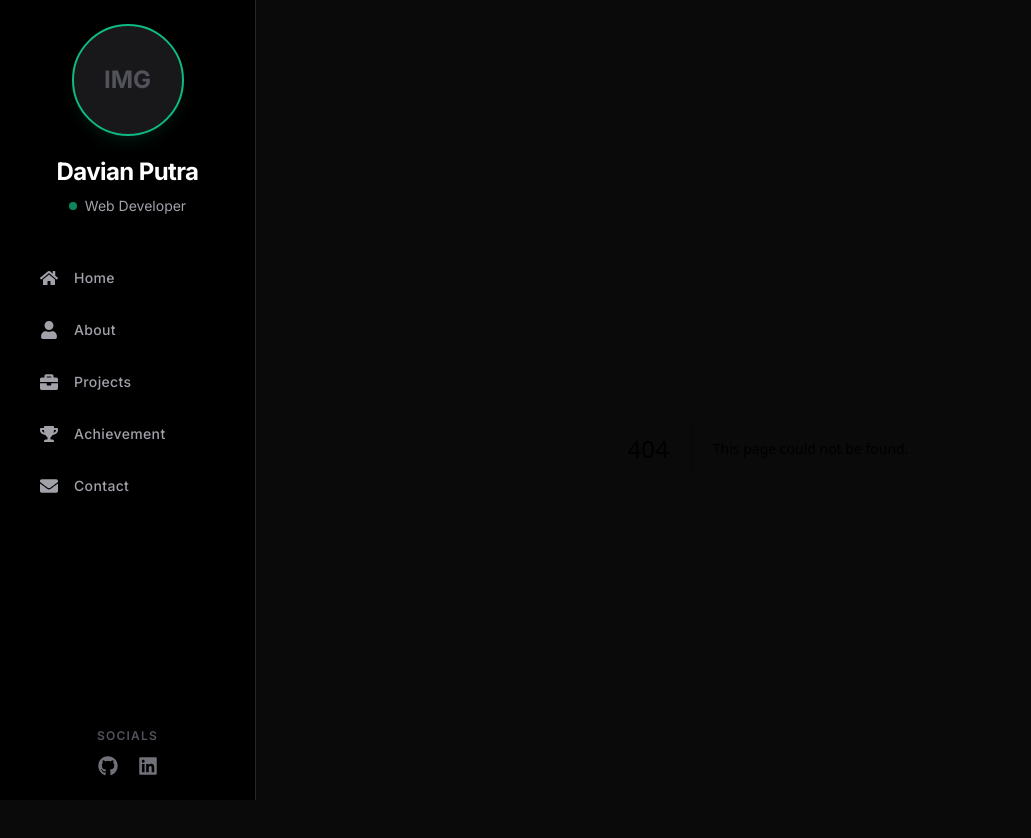
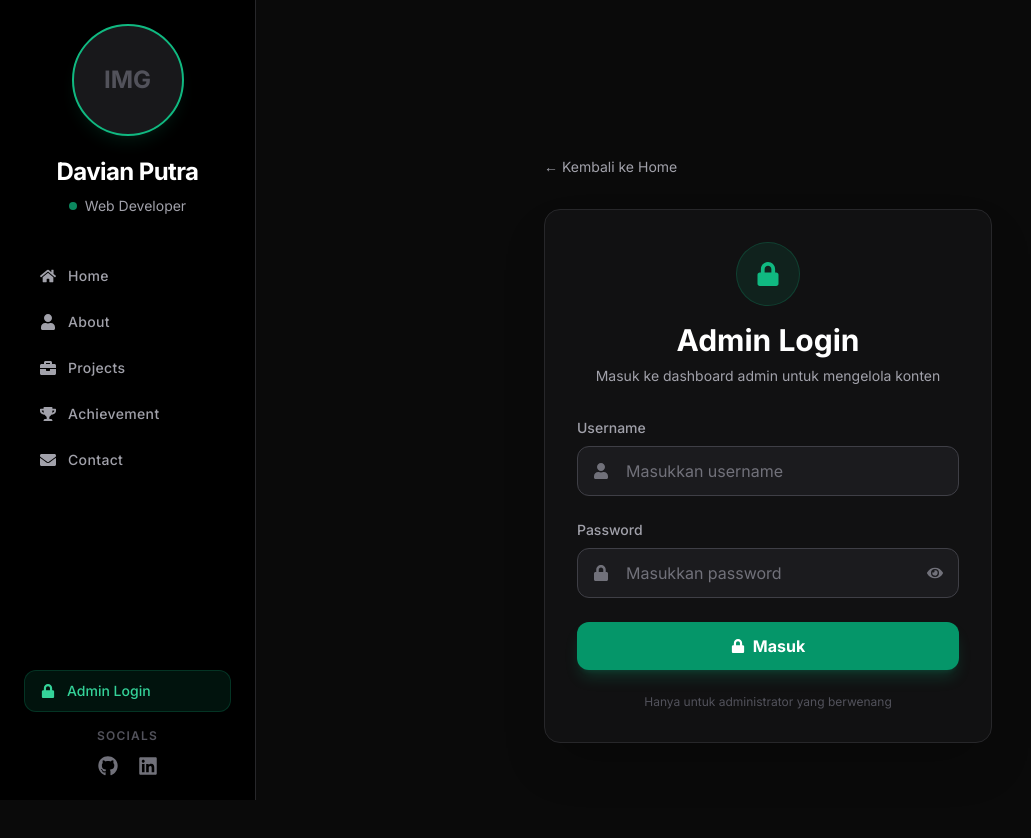
Before and after one commit to bangkennn/New-Portofolio, a Next.js app in the folder portofolio-baru/: page /admin/login in a window 1280 px wide. Before the commit this address had no page. Shown: the top 838 px of the page, without its empty margins (0-1031 px from the left). Built offline with nearby package versions, Linux system fonts and the light colour scheme.

Commit message:
admin section

```diff
--- /dev/null
+++ b/portofolio-baru/src/app/admin/dashboard/page.tsx
@@ -0,0 +1,49 @@
+"use client";
+
+import { useRouter } from "next/navigation";
+import { FaSignOutAlt, FaHome } from "react-icons/fa";
+import Link from "next/link";
+
+export default function AdminDashboard() {
+  const router = useRouter();
+
+  const handleLogout = () => {
+    // TODO: Implementasi logout
+    router.push("/admin/login");
+  };
+
+  return (
+    <div className="min-h-screen bg-[#0a0a0a] py-20 px-4">
+      <div className="max-w-7xl mx-auto">
+        {/* Header */}
+        <div className="flex items-center justify-between mb-8">
+          <div>
+            <h1 className="text-4xl font-bold text-white mb-2">Admin Dashboard</h1>
+            <p className="text-zinc-400">Kelola konten portfolio Anda</p>
+          </div>
+          <div className="flex items-center gap-4">
+            <Link
+              href="/"
+              className="px-4 py-2 bg-zinc-800 text-white rounded-lg hover:bg-zinc-700 transition-colors flex items-center gap-2"
+            >
+              <FaHome /> Kembali ke Home
+            </Link>
+            <button
+              onClick={handleLogout}
+              className="px-4 py-2 bg-red-600 text-white rounded-lg hover:bg-red-500 transition-colors flex items-center gap-2"
+            >
+              <FaSignOutAlt /> Logout
+            </button>
+          </div>
+        </div>
+
+        {/* Dashboard Content */}
+        <div className="bg-zinc-900/50 border border-zinc-800 rounded-2xl p-8">
+          <p className="text-zinc-400 text-center py-20">
+            Dashboard admin akan segera tersedia. Fitur manajemen konten sedang dalam pengembangan.
+          </p>
+        </div>
+      </div>
+    </div>
+  );
+}
--- /dev/null
+++ b/portofolio-baru/src/app/admin/login/page.tsx
@@ -0,0 +1,159 @@
+"use client";
+
+import { useState } from "react";
+import { useRouter } from "next/navigation";
+import { FaLock, FaUser, FaEye, FaEyeSlash } from "react-icons/fa";
+import Link from "next/link";
+
+export default function AdminLogin() {
+  const router = useRouter();
+  const [formData, setFormData] = useState({
+    username: "",
+    password: "",
+  });
+  const [showPassword, setShowPassword] = useState(false);
+  const [error, setError] = useState("");
+  const [isLoading, setIsLoading] = useState(false);
+
+  const handleSubmit = async (e: React.FormEvent) => {
+    e.preventDefault();
+    setError("");
+    setIsLoading(true);
+
+    // TODO: Implementasi autentikasi dengan backend
+    // Untuk sementara, validasi sederhana
+    if (formData.username && formData.password) {
+      // Simulasi login
+      setTimeout(() => {
+        setIsLoading(false);
+        // Redirect ke dashboard admin setelah login berhasil
+        router.push("/admin/dashboard");
+      }, 1000);
+    } else {
+      setIsLoading(false);
+      setError("Username dan password harus diisi");
+    }
+  };
+
+  const handleChange = (e: React.ChangeEvent<HTMLInputElement>) => {
+    setFormData({
+      ...formData,
+      [e.target.name]: e.target.value,
+    });
+  };
+
+  return (
+    <div className="min-h-screen bg-[#0a0a0a] flex items-center justify-center px-4">
+      <div className="w-full max-w-md">
+        {/* Back to Home Link */}
+        <Link
+          href="/"
+          className="inline-flex items-center gap-2 text-zinc-400 hover:text-emerald-400 transition-colors mb-8"
+        >
+          <span className="text-sm">← Kembali ke Home</span>
+        </Link>
+
+        {/* Login Card */}
+        <div className="bg-zinc-900/50 border border-zinc-800 rounded-2xl p-8 shadow-2xl">
+          {/* Header */}
+          <div className="text-center mb-8">
+            <div className="inline-flex items-center justify-center w-16 h-16 bg-emerald-500/10 border border-emerald-500/20 rounded-full mb-4">
+              <FaLock className="text-2xl text-emerald-500" />
+            </div>
+            <h1 className="text-3xl font-bold text-white mb-2">Admin Login</h1>
+            <p className="text-zinc-400 text-sm">
+              Masuk ke dashboard admin untuk mengelola konten
+            </p>
+          </div>
+
+          {/* Error Message */}
+          {error && (
+            <div className="mb-6 p-3 bg-red-500/10 border border-red-500/20 rounded-lg">
+              <p className="text-red-400 text-sm text-center">{error}</p>
+            </div>
+          )}
+
+          {/* Login Form */}
+          <form onSubmit={handleSubmit} className="space-y-6">
+            {/* Username Input */}
+            <div>
+              <label htmlFor="username" className="block text-sm font-medium text-zinc-400 mb-2">
+                Username
+              </label>
+              <div className="relative">
+                <div className="absolute left-4 top-1/2 transform -translate-y-1/2">
+                  <FaUser className="text-zinc-500" />
+                </div>
+                <input
+                  type="text"
+                  id="username"
+                  name="username"
+                  value={formData.username}
+                  onChange={handleChange}
+                  required
+                  className="w-full pl-12 pr-4 py-3 bg-zinc-800/50 border border-zinc-700 rounded-xl text-white placeholder-zinc-500 focus:outline-none focus:border-emerald-500/50 transition-colors"
+                  placeholder="Masukkan username"
+                />
+              </div>
+            </div>
+
+            {/* Password Input */}
+            <div>
+              <label htmlFor="password" className="block text-sm font-medium text-zinc-400 mb-2">
+                Password
+              </label>
+              <div className="relative">
+                <div className="absolute left-4 top-1/2 transform -translate-y-1/2">
+                  <FaLock className="text-zinc-500" />
+                </div>
+                <input
+                  type={showPassword ? "text" : "password"}
+                  id="password"
+                  name="password"
+                  value={formData.password}
+                  onChange={handleChange}
+                  required
+                  className="w-full pl-12 pr-12 py-3 bg-zinc-800/50 border border-zinc-700 rounded-xl text-white placeholder-zinc-500 focus:outline-none focus:border-emerald-500/50 transition-colors"
+                  placeholder="Masukkan password"
+                />
+                <button
+                  type="button"
+                  onClick={() => setShowPassword(!showPassword)}
+                  className="absolute right-4 top-1/2 transform -translate-y-1/2 text-zinc-500 hover:text-zinc-300 transition-colors"
+                >
+                  {showPassword ? <FaEyeSlash /> : <FaEye />}
+                </button>
+              </div>
+            </div>
+
+            {/* Submit Button */}
+            <button
+              type="submit"
+              disabled={isLoading}
+              className="w-full px-6 py-3 bg-emerald-600 text-white font-bold rounded-xl hover:bg-emerald-500 transition-all duration-300 disabled:opacity-50 disabled:cursor-not-allowed flex items-center justify-center gap-2 shadow-lg shadow-emerald-500/20"
+            >
+              {isLoading ? (
+                <>
+                  <div className="w-5 h-5 border-2 border-white/30 border-t-white rounded-full animate-spin"></div>
+                  <span>Memproses...</span>
+                </>
+              ) : (
+                <>
+                  <FaLock className="text-sm" />
+                  <span>Masuk</span>
+                </>
+              )}
+            </button>
+          </form>
+
+          {/* Footer Note */}
+          <div className="mt-6 text-center">
+            <p className="text-xs text-zinc-600">
+              Hanya untuk administrator yang berwenang
+            </p>
+          </div>
+        </div>
+      </div>
+    </div>
+  );
+}
--- a/portofolio-baru/src/components/Sidebar.tsx
+++ b/portofolio-baru/src/components/Sidebar.tsx
@@ -1,5 +1,5 @@
 import Link from 'next/link';
-import { FaHome, FaUser, FaBriefcase, FaEnvelope, FaGithub, FaLinkedin, FaTrophy } from 'react-icons/fa';
+import { FaHome, FaUser, FaBriefcase, FaEnvelope, FaGithub, FaLinkedin, FaTrophy, FaLock } from 'react-icons/fa';
 
 const Sidebar = () => {
   return (
@@ -21,7 +21,7 @@ const Sidebar = () => {
 
       {/* Menu Navigasi */}
       <nav className="flex-1 w-full">
-        <ul className="space-y-2">
+        <ul className="space-y-1.5">
           <NavItem href="/" icon={<FaHome />} label="Home" />
           <NavItem href="/about" icon={<FaUser />} label="About" />
           <NavItem href="/projects" icon={<FaBriefcase />} label="Projects" />
@@ -31,7 +31,17 @@ const Sidebar = () => {
       </nav>
 
       {/* Sosial Media */}
-      <div className="mt-auto">
+      <div className="mt-auto space-y-4">
+        {/* Admin Login Button */}
+        <Link
+          href="/admin/login"
+          className="flex items-center gap-3 px-4 py-2.5 bg-emerald-500/10 border border-emerald-500/20 rounded-xl text-emerald-400 hover:bg-emerald-500/20 hover:border-emerald-500/40 transition-all duration-300 group"
+        >
+          <FaLock className="text-sm group-hover:scale-110 transition-transform" />
+          <span className="font-medium text-sm">Admin Login</span>
+        </Link>
+
+        <div>
           <p className="text-xs text-zinc-600 mb-3 text-center uppercase tracking-widest font-semibold">Socials</p>
           <div className="flex gap-5 text-xl text-zinc-500 justify-center">
             <a
@@ -52,6 +62,7 @@ const Sidebar = () => {
             </a>
           </div>
         </div>
+      </div>
     </aside>
   );
 };
@@ -60,8 +71,8 @@ const Sidebar = () => {
 const NavItem = ({ href, icon, label }: { href: string; icon: React.ReactNode; label: string }) => {
   return (
     <li>
-      <Link href={href} className="flex items-center gap-4 px-4 py-3 rounded-xl text-zinc-400 hover:bg-zinc-900 hover:text-emerald-400 transition-all duration-300 group">
-        <span className="text-lg group-hover:scale-110 transition-transform">{icon}</span>
+      <Link href={href} className="flex items-center gap-3 px-4 py-2.5 rounded-xl text-zinc-400 hover:bg-zinc-900 hover:text-emerald-400 transition-all duration-300 group">
+        <span className="text-base group-hover:scale-110 transition-transform">{icon}</span>
         <span className="font-medium text-sm tracking-wide">{label}</span>
       </Link>
     </li>
```
Lines whose indentation alone changed are shown as unchanged.
